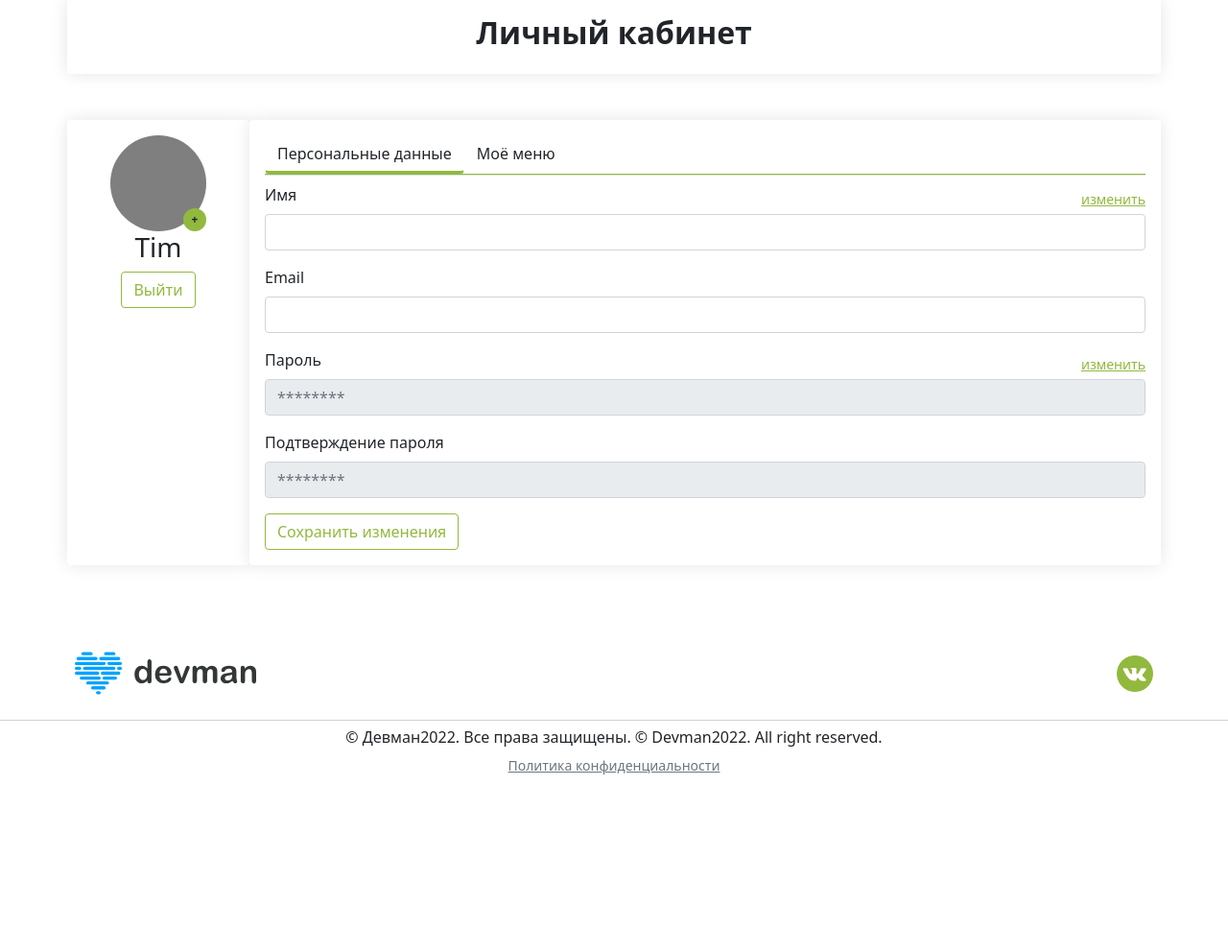
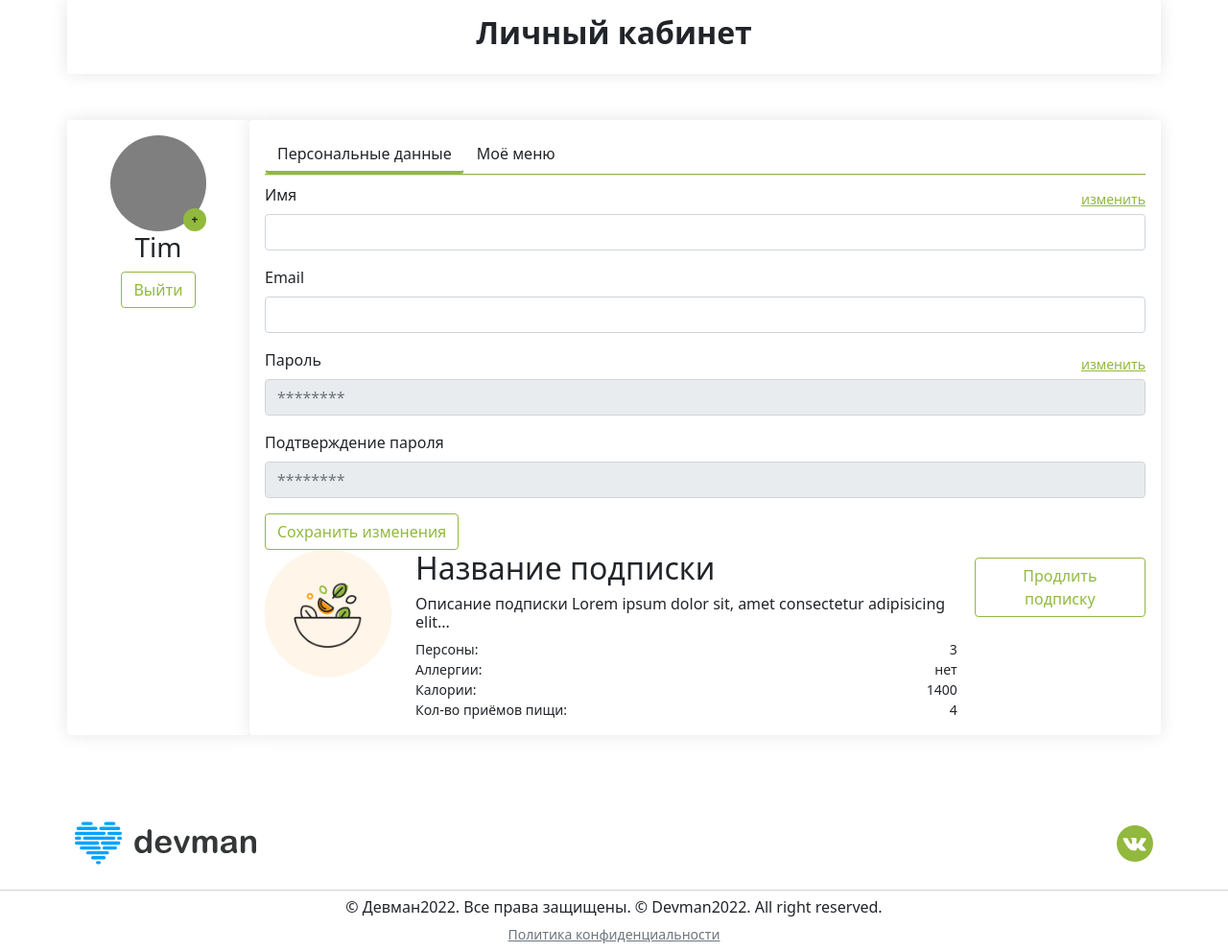
Before and after one commit to nastiaetstesha/FoodPlan, a Django app: page /lk/ in a window 1280 px wide. Shown: the part 118-1110 px from the top of the page at 96% size. Before the commit the page ends 925 px from the top, so only its background shows below. Run offline with Django 5.2, Linux system fonts and the light colour scheme; parts of the project's set-up code (start-up, migrations or seed data) failed here and were passed over.

Commit message:
add buttom Продлить подписку

```diff
--- a/recipe_app/templates/lk.html
+++ b/recipe_app/templates/lk.html
@@ -86,43 +86,41 @@
                                     </form>
 
                                 </div>
-                                <div class="tab-pane fade" id="menu">
+                                <div class="tab-pane fade show active" id="menu">
                                     <div class="row">
                                         <div class="col-2">
-                                            <img src="img/circle1.png" alt="" class="w-100">
+                                            <img src="{% static 'img/circle1.png' %}" alt="" class="w-100">
                                         </div>
                                         <div class="col-10 col-md-10">
                                             <div class="row">
-                                                <div class="col-12">
+                                                <div class="col-12 d-flex justify-content-between align-items-start">
+                                                    <div>
                                                         <h2>Название подписки</h2>
+                                                        <h6>Описание подписки Lorem ipsum dolor sit, amet consectetur adipisicing elit...</h6>
+                                                    </div>
+                                                    <a href="{% url 'order' %}" class="btn btn-outline-success shadow-none foodplan_green foodplan__border_green mt-2">Продлить подписку</a>
                                                 </div>
                                                 <div class="col-md-12 col-lg-9">
-                                                    <h6>Описание подписки Lorem ipsum dolor sit, amet consectetur adipisicing elit. Eius saepe ea nobis necessitatibus
-                                                        consectetur rem! Eligendi assumenda facere sint quibusdam dolorem quasi doloribus nemo, temporibus molestiae
-                                                        distinctio cum laboriosam sed. Lorem ipsum dolor sit, amet consectetur adipisicing elit. Eius saepe ea nobis
-                                                        necessitatibus consectetur rem! Eligendi
-                                                        assumenda facere sint quibusdam dolorem quasi doloribus nemo, temporibus molestiae distinctio cum laboriosam
-                                                        sed.</h6>
-                                                </div>
-                                                <div class="col-md-12 col-lg-3 text-muted d-flex flex-column justify-content-between">
+                                                    <div class="d-flex flex-column">
                                                         <div class="d-flex flex-row justify-content-between">
-                                                        <small>Персоны: </small><small>3</small>
+                                                            <small>Персоны:</small><small>3</small>
                                                         </div>
                                                         <div class="d-flex flex-row justify-content-between">
-                                                        <small>Аллергии: </small><small>нет</small>
+                                                            <small>Аллергии:</small><small>нет</small>
                                                         </div>
                                                         <div class="d-flex flex-row justify-content-between">
-                                                        <small>Калории: </small><small>1400</small>
+                                                            <small>Калории:</small><small>1400</small>
                                                         </div>
                                                         <div class="d-flex flex-row justify-content-between">
-                                                        <small>Кол-во приёмов пищи: </small><small>4</small>
-                                                    </div>
-
+                                                            <small>Кол-во приёмов пищи:</small><small>4</small>
                                                         </div>
                                                     </div>
                                                 </div>
                                             </div>
                                         </div>
+                                    </div>
+                                </div>
+
                             </div>
 
                     </div>
```
Lines whose indentation alone changed are shown as unchanged.
